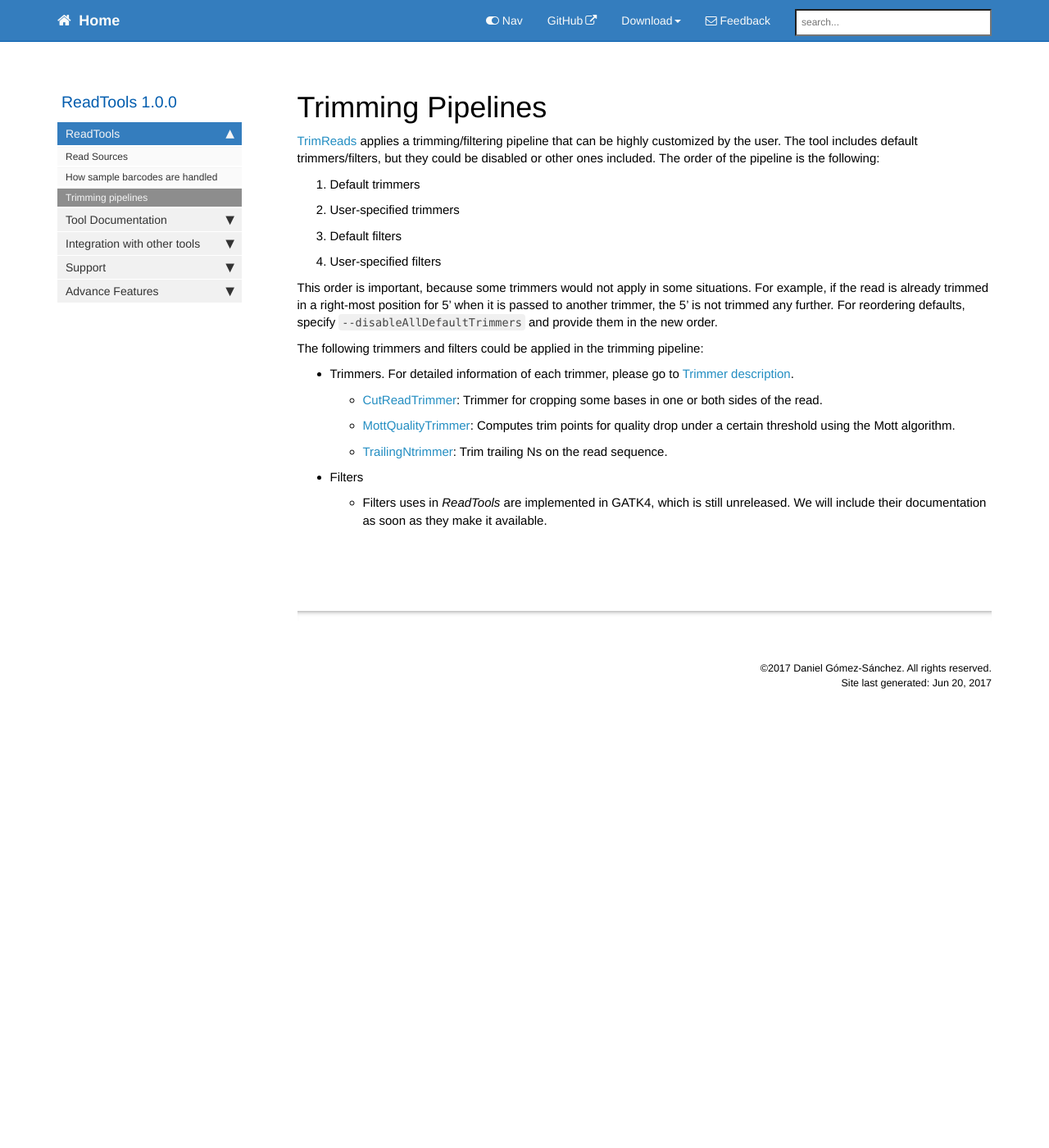
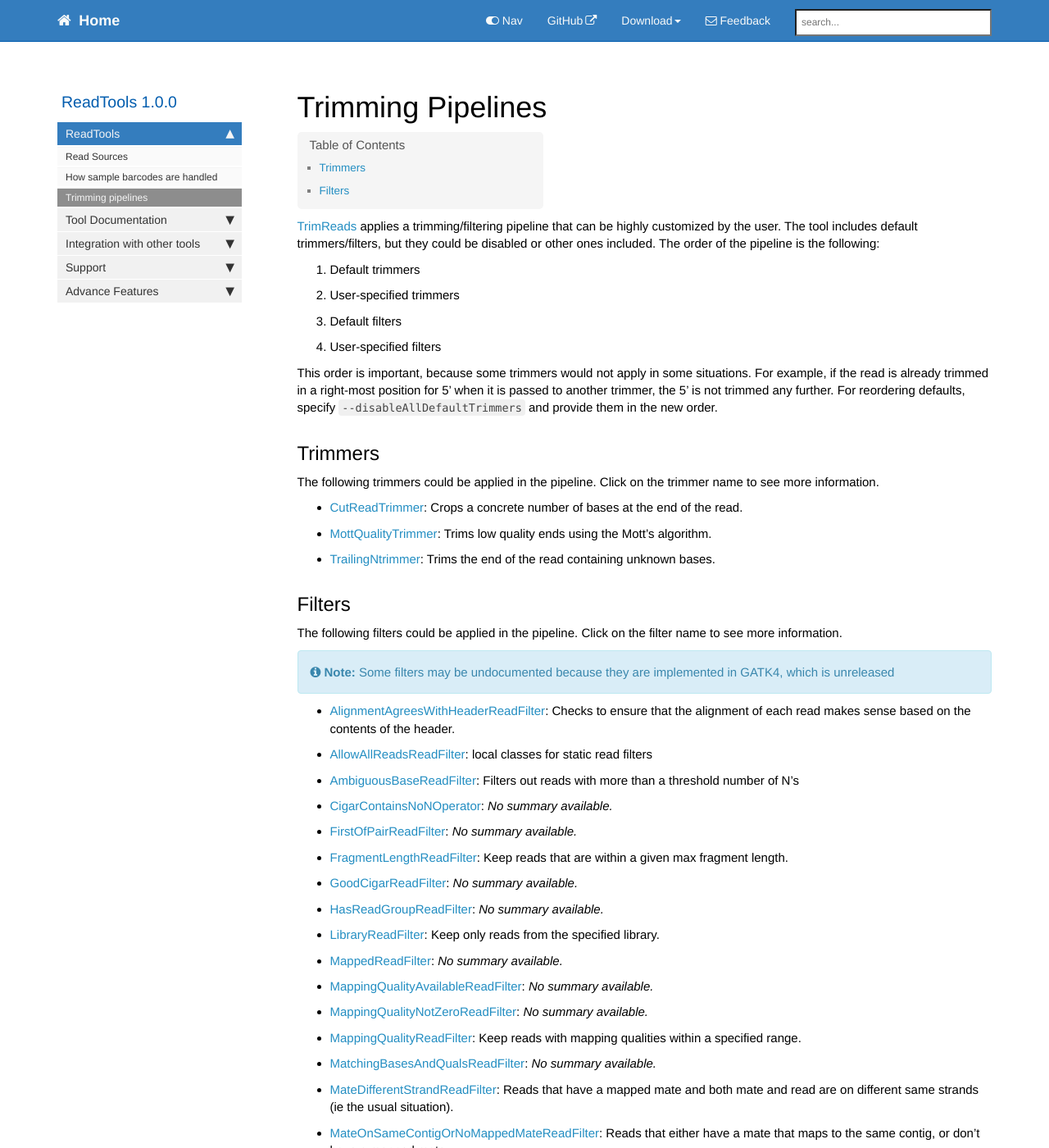
Before and after one commit to magicDGS/ReadTools, a Jekyll site: the page built from docs/pages/trimming_pipelines.md, in a window 1280 px wide and 1400 px high. Shown: the whole window at 82% size. Built offline with Jekyll 4.4.1, drawn with Linux system fonts in a browser that asks for light colours; nearby versions of some CDN libraries; comment, search, counter and statistics services are not loaded; some of the changed text lies outside the part shown.

Commit message:
Use index.yml in trimmers and trimming pipelines documentation

```diff
--- a/docs/pages/trimmers.md
+++ b/docs/pages/trimmers.md
@@ -1,31 +1,16 @@
 ---
 title: Trimmer Description
+summary: Algorithms used to trim the reads.
 sidebar: home_sidebar
 permalink: trimmers.html
+toc: false
 ---
+{% assign trimmer_groups = (site.data.index.utilities | where:"group","Trimmers") %}
 
-## CutReadTrimmer
-Trimmer for cropping some bases in one or both sides of the read.
+{% for trimmer_group in trimmer_groups %}
+    {% for trimmer in trimmer_group.components %}
+### [{{trimmer.name}}]({{trimmer.name}}.html)
+{{trimmer.summary}}
 
-### Optional Arguments:
-
-| Argument name(s) | Type | Default value(s) | Summary |
-| :--------------- | :--: | :--------------: | :------ |
-| --cut5primeBases,-cp5 | Integer | null | Number of bases (in bp) to cut in the 5 prime of the read. For disable, use 'null'. |
-| --cut3primeBases,-cp3 | Integer | null | Number of bases (in bp) to cut in the 3 prime of the read. For disable, use 'null'. |
-
----
-
-## MottQualityTrimmer
-Computes trim points for quality drop under a certain threshold using the Mott algorithm.
-
-### Optional Arguments:
-
-| Argument name(s) | Type | Default value(s) | Summary |
-| :--------------- | :--: | :--------------: | :------ |
-| --mottQualityThreshold,-mottQual | Integer | 20 | Minimum average quality for the modified Mott algorithm. The threshold is used for calculating a score: quality_at_base - threshold. |
-
----
-
-## TrailingNtrimmer
-Trim trailing Ns on the read sequence.
+    {% endfor %}
+{% endfor %}
--- a/docs/pages/trimming_pipelines.md
+++ b/docs/pages/trimming_pipelines.md
@@ -3,6 +3,8 @@
 sidebar: home_sidebar
 permalink: trimming_pipelines.html
 ---
+{% assign trimmer_groups = (site.data.index.utilities | where:"group","Trimmers") %}
+{% assign filter_groups = (site.data.index.utilities | where:"group","Read Filters") %}
 
 [TrimReads](TrimReads.html) applies a trimming/filtering pipeline that can be highly customized by the user. The tool includes default trimmers/filters, but they could be disabled or other ones included. The order of the pipeline is the following:
 
@@ -13,12 +15,24 @@
 
 This order is important, because some trimmers would not apply in some situations. For example, if the read is already trimmed in a right-most position for 5' when it is passed to another trimmer, the 5' is not trimmed any further. For reordering defaults, specify `--disableAllDefaultTrimmers` and provide them in the new order.
 
-The following trimmers and filters could be applied in the trimming pipeline:
+## Trimmers
 
-* Trimmers. For detailed information of each trimmer, please go to [Trimmer description](trimmers.html).
-  - [CutReadTrimmer](trimmers.html#cutreadtrimmer): Trimmer for cropping some bases in one or both sides of the read.
-  - [MottQualityTrimmer](trimmers.html#mottqualitytrimmer): Computes trim points for quality drop under a certain threshold using the Mott algorithm.
-  - [TrailingNtrimmer](trimmers.html#trailingntrimmer): Trim trailing Ns on the read sequence.
+The following trimmers could be applied in the pipeline. Click on the trimmer name to see more information.
 
-* Filters
-  - Filters uses in _ReadTools_ are implemented in GATK4, which is still unreleased. We will include their documentation as soon as they make it available.
+  {% for trimmer_group in trimmer_groups %}
+      {% for trimmer in trimmer_group.components %}
+  - [{{trimmer.name}}]({{trimmer.name}}.html): {{trimmer.summary}}
+      {% endfor %}
+  {% endfor %}
+
+## Filters
+
+The following filters could be applied in the pipeline. Click on the filter name to see more information.
+
+{% include note.html content='Some filters may be undocumented because they are implemented in GATK4, which is unreleased' %}
+
+  {% for filter_group in filter_groups %}
+      {% for filter in filter_group.components %}
+  - [{{filter.name}}]({{filter.name}}.html): {% if filter.summary == nil %}_No summary available._{% else %}{{filter.summary}}{% endif %}
+      {% endfor %}
+  {% endfor %}
```
